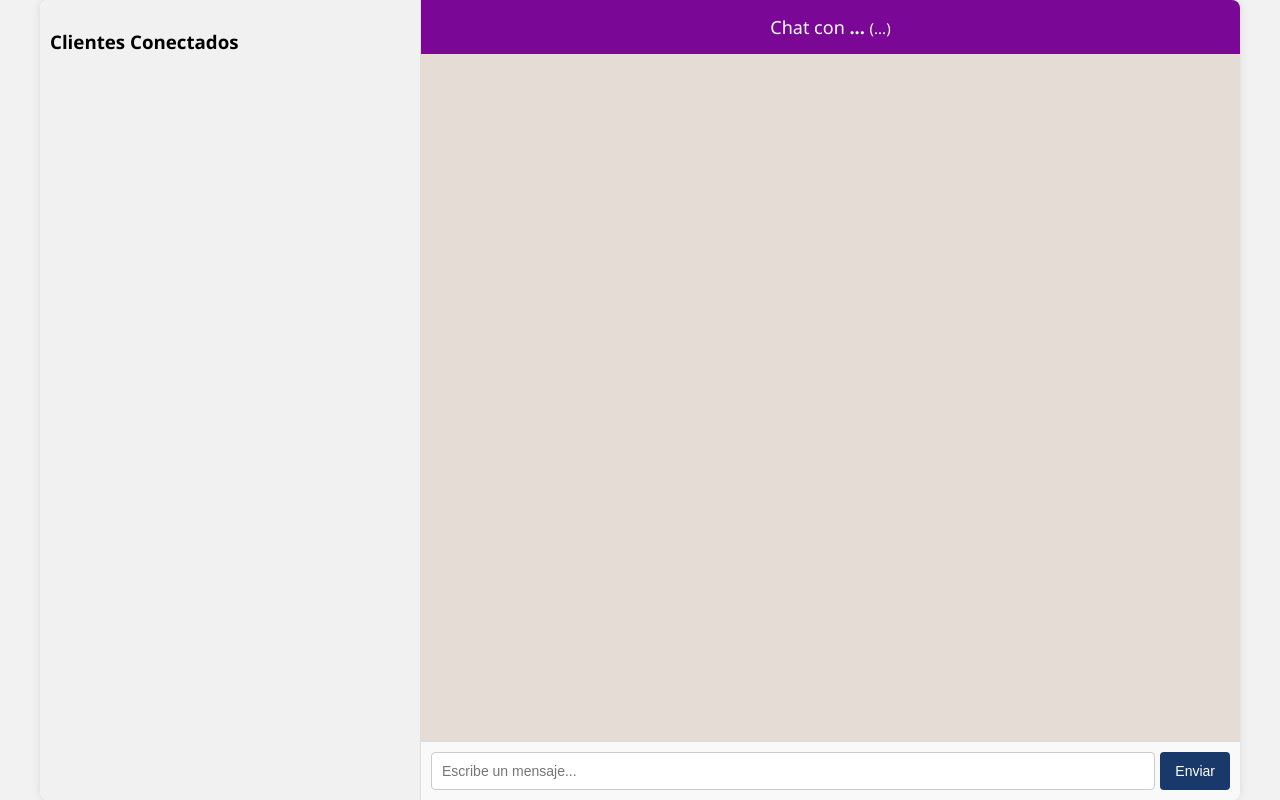
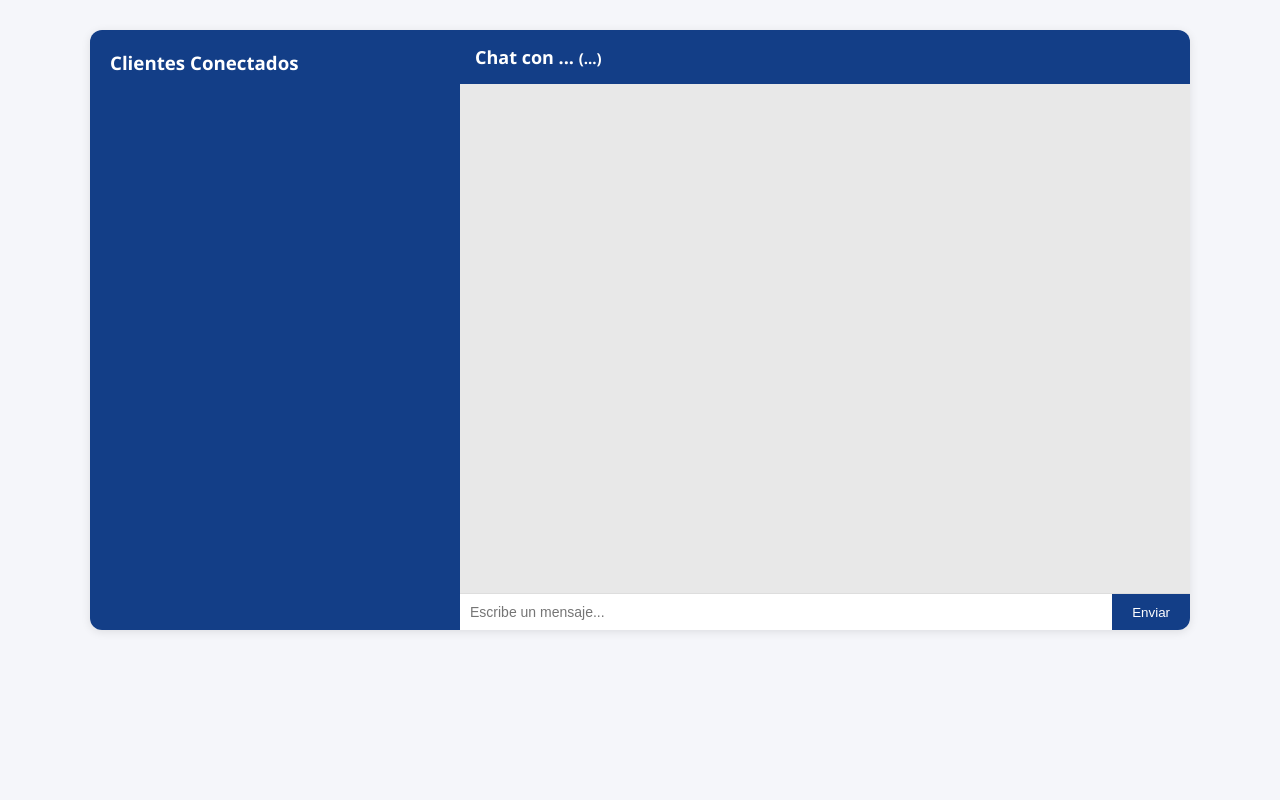
Before and after one commit to EmilioPayanOrtega/Build-a-chat, a Flask app: page /admin in a window 1280 px wide. Run offline with Flask 3, Linux system fonts and the light colour scheme; some libraries are stand-ins or nearby versions.

Commit message:
Update style.css

```diff
--- a/static/CSS/style.css
+++ b/static/CSS/style.css
@@ -1,350 +1,183 @@
-/* ================================
-   ESTILOS GENERALES
-================================ */
+/* === General === */
 body {
     font-family: 'Segoe UI', Tahoma, Geneva, Verdana, sans-serif;
-    background-color: #f2f2f2;
+    background-color: #f5f6fa;
     margin: 0;
     padding: 0;
 }
 
-/* ---------------------- */
-/* PANEL DEL ADMINISTRADOR */
-/* ---------------------- */
-
-.admin-container {
-    display: flex;
-    flex-direction: row;
-    height: 100vh;
-    max-width: 1200px;
-    margin: auto;
-    background: white;
-    border-radius: 8px;
-    box-shadow: 0 0 10px rgba(0, 0, 0, 0.1);
+/* === Cliente Chat === */
+.chat-container {
+    width: 95%;
+    max-width: 800px;
+    margin: 30px auto;
+    background-color: white;
+    border-radius: 12px;
+    box-shadow: 0 2px 10px rgba(0,0,0,0.1);
     overflow: hidden;
 }
 
-.chat-sidebar {
-    width: 30%;
-    background: #f1f1f1;
-    padding: 10px;
-    overflow-y: auto;
-    border-right: 1px solid #ddd;
-}
-
-.chat-list {
-    max-height: 80vh;
-    overflow-y: auto;
-    padding: 10px;
-}
-
-.chat-list button {
-    width: 100%;
-    padding: 10px;
-    margin-bottom: 10px;
-    background: #fff;
-    border: 1px solid #ccc;
-    cursor: pointer;
-    text-align: left;
-    border-radius: 6px;
-    transition: background 0.3s;
-    font-size: 14px;
-}
-
-.chat-list button:hover {
-    background: #e0e0e0;
-}
-
-.chat-window {
-    flex-grow: 1;
-    display: flex;
-    flex-direction: column;
-}
-
 .chat-header {
-    background: #7a0796;
+    background-color: #133E87;
     color: white;
     padding: 15px;
-    text-align: center;
     font-size: 18px;
+    font-weight: bold;
 }
 
 .chat-box {
-    flex-grow: 1;
-    padding: 10px;
+    height: 500px;
     overflow-y: auto;
-    border-bottom: 1px solid #ddd;
+    padding: 15px;
+    background-color: #e8e8e8;
     display: flex;
     flex-direction: column;
-    background: #e5ddd5;
+    gap: 10px;
 }
 
+.chat-message {
+    max-width: 70%;
+    padding: 10px 14px;
+    border-radius: 12px;
+    word-wrap: break-word;
+    font-size: 14px;
+    line-height: 1.4;
+}
+
+/* Mensajes del bot */
+.bot-message {
+    align-self: flex-start;
+    background-color: #fff;
+    color: #222;
+    border: 1px solid #ddd;
+}
+
+/* Mensajes del usuario */
+.user-message {
+    align-self: flex-end;
+    background-color: #007bff;
+    color: white;
+}
+
+/* Hora */
+.timestamp {
+    font-size: 11px;
+    color: #888;
+    margin-top: 3px;
+}
+
+/* Input */
 .chat-input {
     display: flex;
-    padding: 10px;
-    background: #f9f9f9;
     border-top: 1px solid #ddd;
 }
 
 .chat-input input {
-    flex-grow: 1;
+    flex: 1;
     padding: 10px;
-    border: 1px solid #ccc;
-    border-radius: 4px;
+    border: none;
     font-size: 14px;
+    outline: none;
 }
 
 .chat-input button {
-    background: #18396a;
+    background-color: #133E87;
     color: white;
     border: none;
-    padding: 10px 15px;
+    padding: 10px 20px;
     cursor: pointer;
-    margin-left: 5px;
-    border-radius: 4px;
-    font-size: 14px;
+    transition: 0.2s;
 }
 
-/* ---------------------- */
-/* PANEL DEL CLIENTE */
-/* ---------------------- */
+.chat-input button:hover {
+    background-color: #0d2d61;
+}
 
-.chat-container {
-    max-width: 700px;
-    margin: 40px auto;
-    background: white;
-    border-radius: 8px;
-    box-shadow: 0 0 10px rgba(0, 0, 0, 0.1);
+/* === Panel Admin === */
+.admin-container {
+    display: flex;
+    width: 95%;
+    max-width: 1100px;
+    height: 600px;
+    margin: 30px auto;
+    background-color: white;
+    border-radius: 12px;
+    overflow: hidden;
+    box-shadow: 0 2px 10px rgba(0,0,0,0.1);
+}
+
+/* Barra lateral */
+.chat-sidebar {
+    width: 30%;
+    background-color: #133E87;
+    color: white;
     display: flex;
     flex-direction: column;
-    height: 80vh;
+    padding: 20px;
 }
 
-.chat-container .chat-header {
-    background: #18396a;
+.chat-sidebar h3 {
+    margin: 0 0 10px;
+}
+
+.chat-list {
+    flex: 1;
+    overflow-y: auto;
+}
+
+.chat-item {
+    background-color: rgba(255,255,255,0.15);
+    padding: 10px;
+    border-radius: 8px;
+    margin-bottom: 10px;
+    cursor: pointer;
+    transition: background 0.2s;
+}
+
+.chat-item:hover {
+    background-color: rgba(255,255,255,0.3);
+}
+
+/* Ventana de chat */
+.chat-window {
+    flex: 1;
+    display: flex;
+    flex-direction: column;
+    background-color: #f1f1f1;
+}
+
+.chat-window .chat-header {
+    background-color: #133E87;
     color: white;
     padding: 15px;
-    text-align: center;
-    font-size: 18px;
+    font-weight: bold;
 }
 
-.chat-container .chat-box {
-    flex-grow: 1;
-    padding: 10px;
+.chat-window .chat-box {
+    flex: 1;
     overflow-y: auto;
-    border-bottom: 1px solid #ddd;
+    padding: 15px;
     display: flex;
     flex-direction: column;
-    background: #e5ddd5;
+    gap: 10px;
 }
 
-.chat-container .chat-input {
+.chat-window .chat-input {
     display: flex;
-    padding: 10px;
-    background: #f9f9f9;
     border-top: 1px solid #ddd;
 }
 
-.chat-container .chat-input input {
-    flex-grow: 1;
+.chat-window .chat-input input {
+    flex: 1;
     padding: 10px;
-    border: 1px solid #ccc;
-    border-radius: 4px;
-    font-size: 14px;
+    border: none;
+    outline: none;
 }
 
-.chat-container .chat-input button {
-    background: #18396a;
+.chat-window .chat-input button {
+    background-color: #133E87;
     color: white;
     border: none;
-    padding: 10px 15px;
+    padding: 10px 20px;
     cursor: pointer;
-    margin-left: 5px;
-    border-radius: 4px;
-    font-size: 14px;
 }
-
-/* ---------------------- */
-/* MENSAJES */
-/* ---------------------- */
-
-.own-message {
-    background: #007bff;
-    color: white;
-    padding: 10px 14px;
-    border-radius: 10px;
-    align-self: flex-end;
-    max-width: 70%;
-    margin: 6px 0;
-    text-align: right;
-    font-size: 14px;
-    line-height: 1.4;
-    word-wrap: break-word;
-}
-
-.other-message {
-    background: #fff;
-    color: black;
-    padding: 10px 14px;
-    border-radius: 10px;
-    align-self: flex-start;
-    max-width: 70%;
-    margin: 6px 0;
-    border: 1px solid #ccc;
-    text-align: left;
-    font-size: 14px;
-    line-height: 1.4;
-    word-wrap: break-word;
-}
-
-/* ---------------------- */
-/* BOTONES DE MENÚ */
-/* ---------------------- */
-
-.menu-button,
-.submenu-button {
-    display: block;
-    width: 80%;
-    padding: 12px;
-    margin: 5px 0;
-    color: white;
-    border: none;
-    border-radius: 6px;
-    font-size: 15px;
-    cursor: pointer;
-    transition: background-color 0.3s;
-    font-family: 'Segoe UI', Tahoma, Geneva, Verdana, sans-serif;
-}
-
-.menu-button {
-    background-color: #007bff;
-}
-
-.submenu-button {
-    background-color: #003366;
-}
-
-.menu-button:hover {
-    background-color: #0659ac;
-}
-
-.submenu-button:hover {
-    background-color: #002549;
-}
-
-.menu-container,
-.submenu-container {
-    display: flex;
-    flex-direction: column;
-    align-items: flex-start;
-    margin: 10px 0;
-}
-
-.menu-message {
-    font-weight: bold;
-    margin-bottom: 8px;
-    font-size: 15px;
-    color: #333;
-}
-
-/* ---------------------- */
-/* ENLACES FUNCIONALES */
-/* ---------------------- */
-
-a.submenu-button {
-    display: block;
-    width: 80%;
-    padding: 12px;
-    margin: 5px 0;
-    background-color: #007bff;
-    color: white;
-    border-radius: 6px;
-    font-size: 15px;
-    text-align: center;
-    text-decoration: none;
-    cursor: pointer;
-    transition: background-color 0.3s;
-    box-sizing: border-box;
-}
-
-a.submenu-button:hover {
-    background-color: #0056b3;
-}
-
-/* ---------------------- */
-/* IMÁGENES */
-/* ---------------------- */
-
-img {
-    border-radius: 6px;
-    margin-top: 5px;
-    max-width: 100%;
-    height: auto;
-    box-shadow: 0 2px 6px rgba(0, 0, 0, 0.1);
-}
-
-/* ---------------------- */
-/* FLUJO DE NAVEGACIÓN */
-/* ---------------------- */
-
-.navigation-flow {
-    font-size: 0.9em;
-    color: #555;
-    margin: 10px;
-    display: flex;
-    flex-wrap: wrap;
-    gap: 5px;
-}
-
-.flow-item {
-    background-color: #eef;
-    padding: 4px 8px;
-    border-radius: 12px;
-}
-
-/* ---------------------- */
-/* BOTÓN DE AUDIO (PLAY) */
-/* ---------------------- */
-
-/* envoltorio de mensaje de audio (elimina bordes del mensaje normal) */
-.audio-wrapper {
-    background: transparent !important;
-    border: none !important;
-    padding: 0 !important;
-    margin: 8px 0 !important;
-    max-width: fit-content !important;
-    display: flex;
-    flex-direction: column;
-    align-items: flex-start;
-}
-
-/* botón de audio redondo */
-.audio-button {
-    background-color: #007bff;
-    color: white;
-    border: none;
-    border-radius: 50%;
-    width: 54px;
-    height: 54px;
-    font-size: 22px;
-    display: flex;
-    align-items: center;
-    justify-content: center;
-    cursor: pointer;
-    transition: background-color 0.3s, transform 0.2s;
-    box-shadow: 0 2px 6px rgba(0, 0, 0, 0.1);
-}
-
-.audio-button:hover {
-    background-color: #0056b3;
-    transform: scale(1.05);
-}
-
-/* timestamp debajo del botón */
-.audio-ts {
-    font-size: 12px;
-    color: #666;
-    margin-top: 4px;
-    text-align: center;
-    width: 100%;
-}
```
